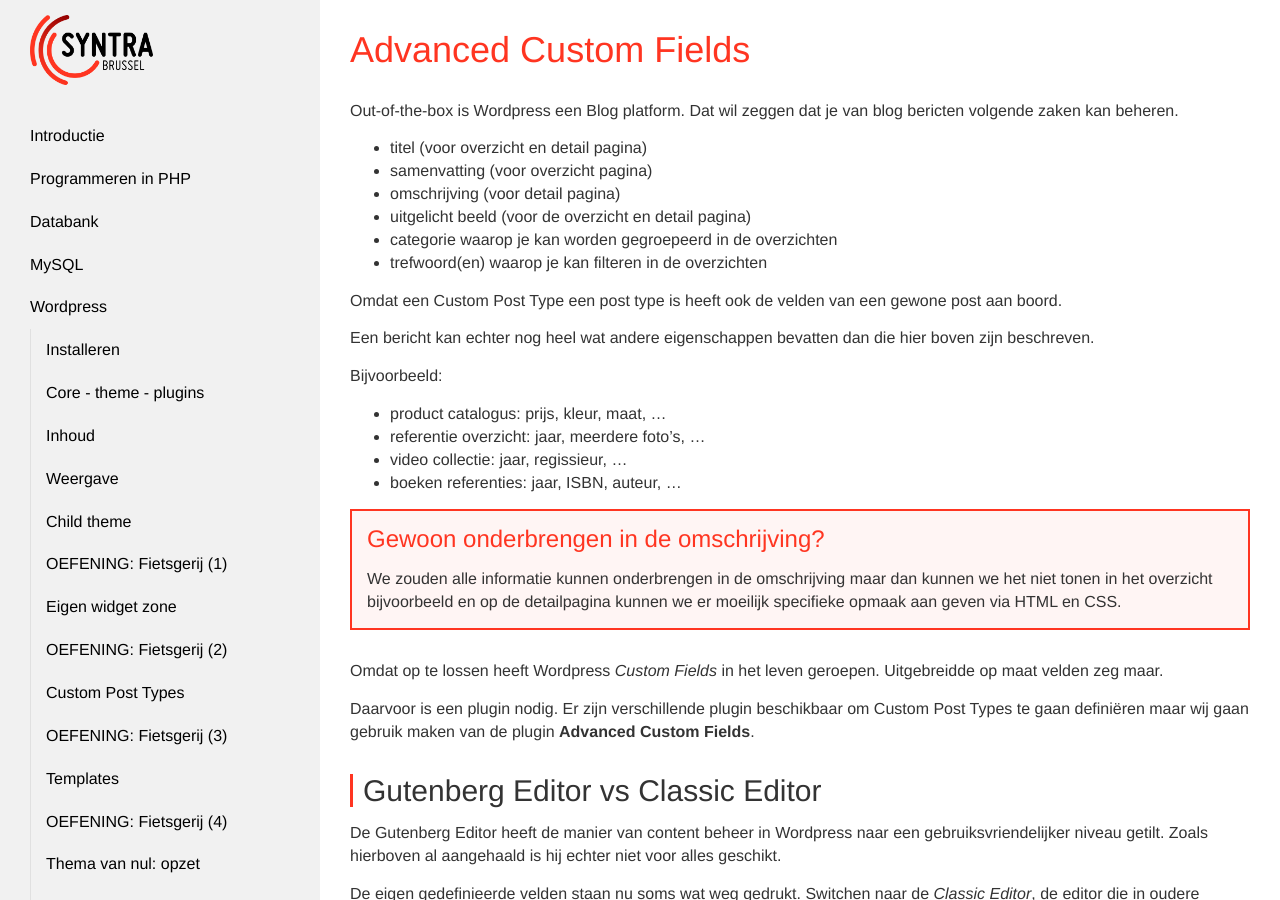
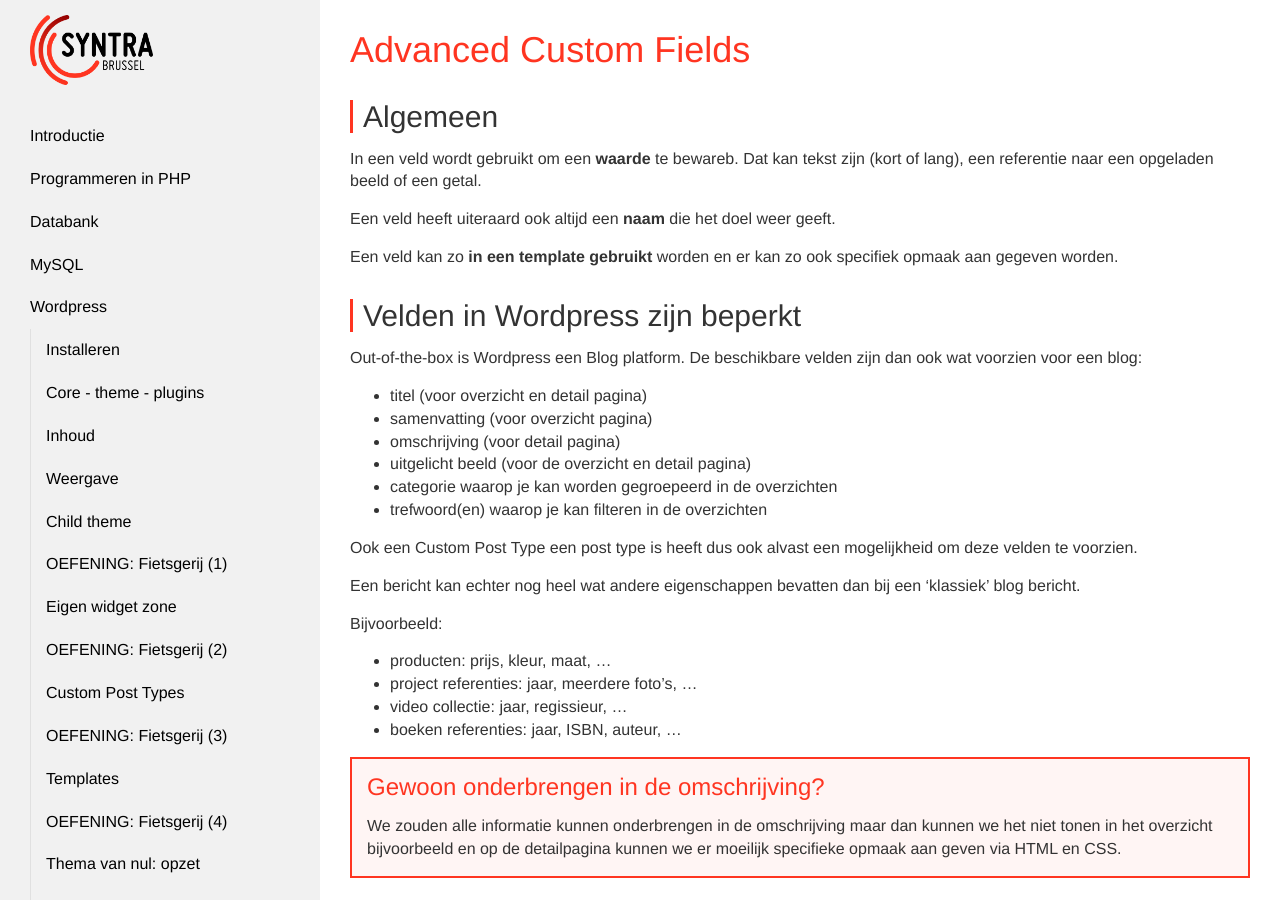
Before and after one commit to Syntra-Brussel/dynamische-webtechnieken, a Jekyll site: the page built from wordpress/acf.md, in a window 1280 px wide and 900 px high. Built offline with Jekyll 4.4.1, drawn with Linux system fonts in a browser that asks for light colours; nearby versions of some CDN libraries; a script that is not in the unit is left out.

Commit message:
Update acf.md

```diff
--- a/wordpress/acf.md
+++ b/wordpress/acf.md
@@ -8,7 +8,18 @@
   - url: https://wordpress.org/plugins/classic-editor/
 ---
 
-Out-of-the-box is Wordpress een Blog platform. Dat wil zeggen dat je van blog bericten volgende zaken kan beheren.
+## Algemeen
+
+In een veld wordt gebruikt om een <strong>waarde</strong> te bewareb. Dat kan tekst zijn (kort of lang), een referentie naar een opgeladen beeld of een getal.
+
+Een veld heeft uiteraard ook altijd een <strong>naam</strong> die het doel weer geeft.
+
+Een veld kan zo <strong>in een template gebruikt</strong> worden en er kan zo ook specifiek opmaak aan gegeven worden.
+
+## Velden in Wordpress zijn beperkt
+
+Out-of-the-box is Wordpress een Blog platform. De beschikbare velden zijn dan ook wat voorzien voor een blog:
+
 * titel (voor overzicht en detail pagina)
 * samenvatting (voor overzicht pagina)
 * omschrijving (voor detail pagina)
@@ -16,13 +27,13 @@
 * categorie waarop je kan worden gegroepeerd in de overzichten
 * trefwoord(en) waarop je kan filteren in de overzichten
 
-Omdat een Custom Post Type een post type is heeft ook de velden van een gewone post aan boord.
+Ook een Custom Post Type een post type is heeft dus ook alvast een mogelijkheid om deze velden te voorzien.
 
-Een bericht kan echter nog heel wat andere eigenschappen bevatten dan die hier boven zijn beschreven.
+Een bericht kan echter nog heel wat andere eigenschappen bevatten dan bij een 'klassiek' blog bericht.
 
 Bijvoorbeeld:
-* product catalogus: prijs, kleur, maat, ...
-* referentie overzicht: jaar, meerdere foto's, ...
+* producten: prijs, kleur, maat, ...
+* project referenties: jaar, meerdere foto's, ...
 * video collectie: jaar, regissieur, ...
 * boeken referenties: jaar, ISBN, auteur, ...
 
```
